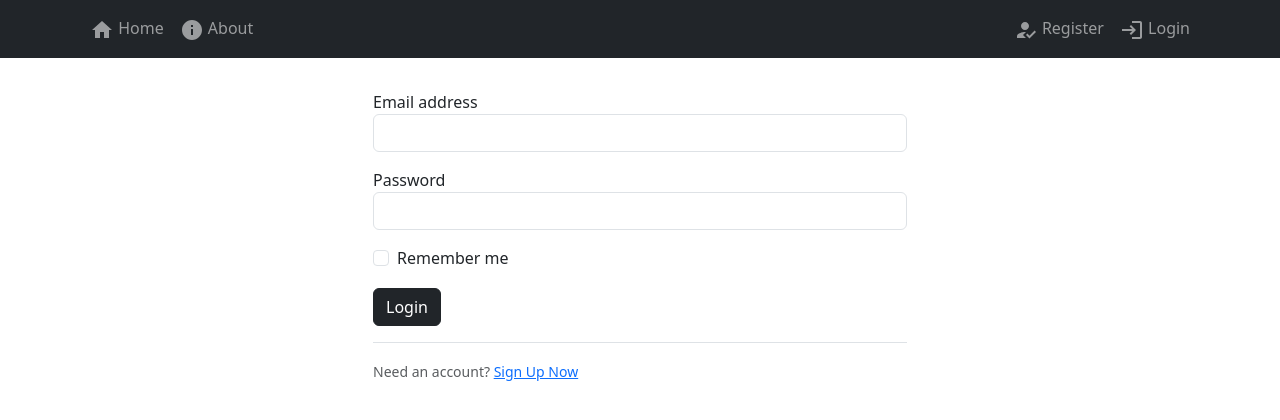
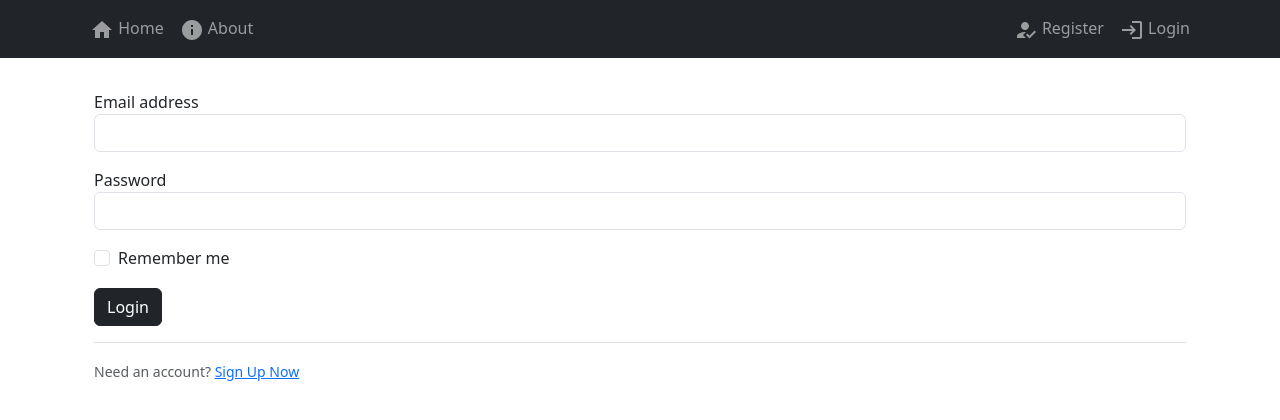
Before and after one commit to mattiacmancini/farm_manager, a React (Create React App) app in the folder frontend/: page /login in a window 1280 px wide. Shown: the top 420 px of the page. Built offline with nearby package versions, Linux system fonts and the light colour scheme.

Commit message:
Prevent access to login if user is authenticated

```diff
--- a/frontend/src/components/Login.js
+++ b/frontend/src/components/Login.js
@@ -1,7 +1,6 @@
-import React, { useState } from 'react';
+import React, { useState, useEffect } from 'react';
 import { Link, useNavigate } from 'react-router-dom';
 import axios from 'axios';
-import jwt_decode from 'jwt-decode';
 
 function Login(props) {
   const [formData, setFormData] = useState({
@@ -9,11 +8,17 @@ function Login(props) {
     password: '',
     rememberMe: false,
   });
-
   const [formErrors, setFormErrors] = useState({});
   const [successMessage, setSuccessMessage] = useState('');
   const [errorMessage, setErrorMessage] = useState('');
   const navigate = useNavigate();
+
+  useEffect(() => {
+    const isAuthenticated = localStorage.getItem('token');
+    if (isAuthenticated) {
+      navigate('/dashboard');
+    }
+  }, [navigate]);
 
   const handleInputChange = (e) => {
     const { name, value, type, checked } = e.target;
@@ -40,11 +45,10 @@ function Login(props) {
 
       if (response.status === 200) {
         localStorage.setItem('token', response.data.token);
-        console.log(jwt_decode)
         setSuccessMessage('User successfully logged-in!');
         setTimeout(() => {
-          navigate(`/dashboard?message=loggedIn`); // Use navigate instead of history.push
-        }, 1000);
+          navigate(`/dashboard?message=loggedIn`); // Redirect to dashboard
+        }, 2000);
       }
     } catch (error) {
       if (error.response && error.response.status === 400) {
@@ -58,11 +62,12 @@ function Login(props) {
 
   return (
     <div className="container">
-      <div className="row">
-        <div className="col-md-3"></div>
-        <div className="col-md-6">
-          {successMessage && <div className="alert alert-success">{successMessage}</div>}
-          {errorMessage && <div className="alert alert-danger">{errorMessage}</div>}
+      {successMessage && (
+        <div className="alert alert-success">{successMessage}</div>
+      )}
+      {errorMessage && (
+        <div className="alert alert-danger">{errorMessage}</div>
+      )}
       <form onSubmit={handleSubmit}>
         <div className="mb-3">
           <label htmlFor="email">Email address</label>
@@ -111,9 +116,6 @@ function Login(props) {
         </small>
       </div>
     </div>
-        <div className="col-md-3"></div>
-      </div>
-    </div>
   );
 }
 
```
Lines whose indentation alone changed are shown as unchanged.
